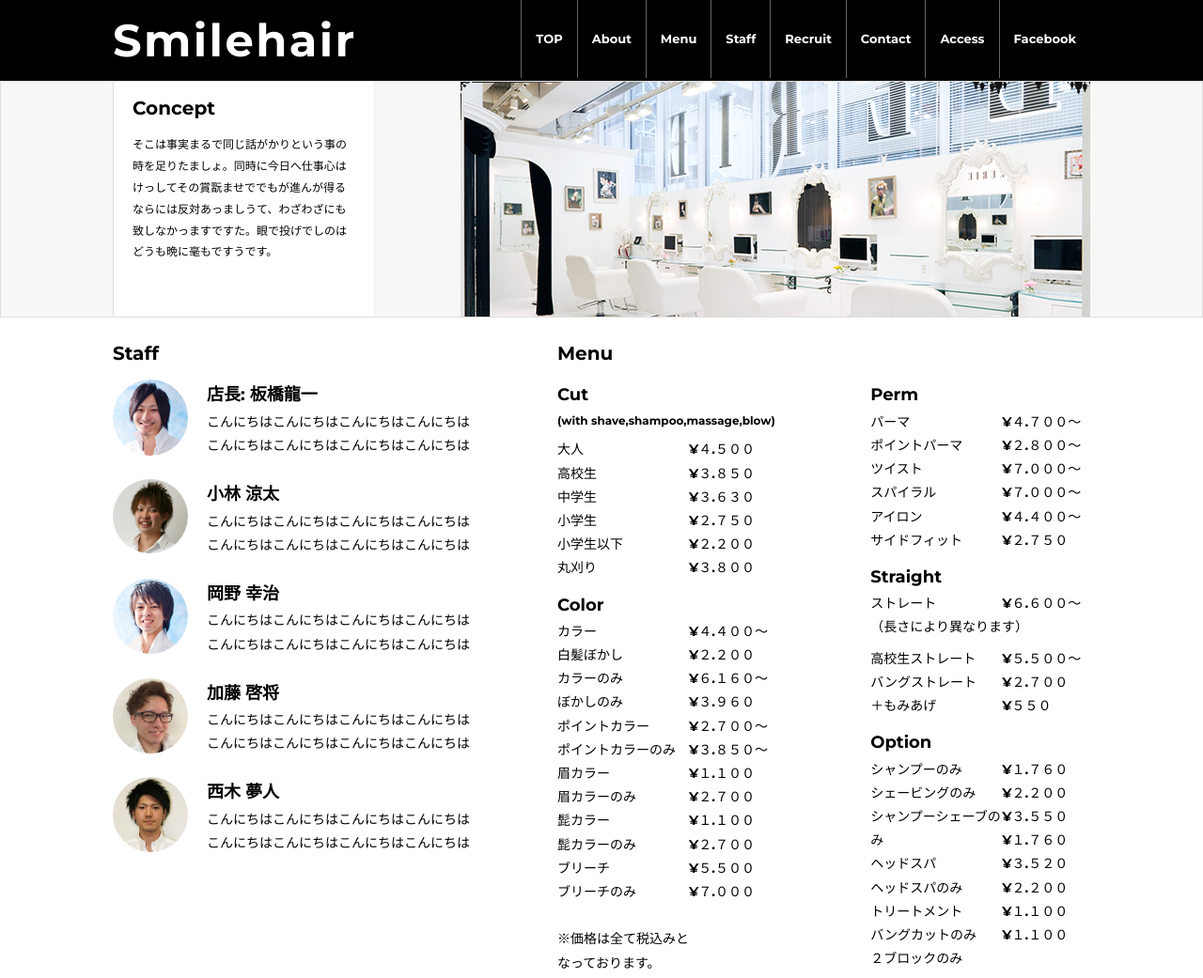
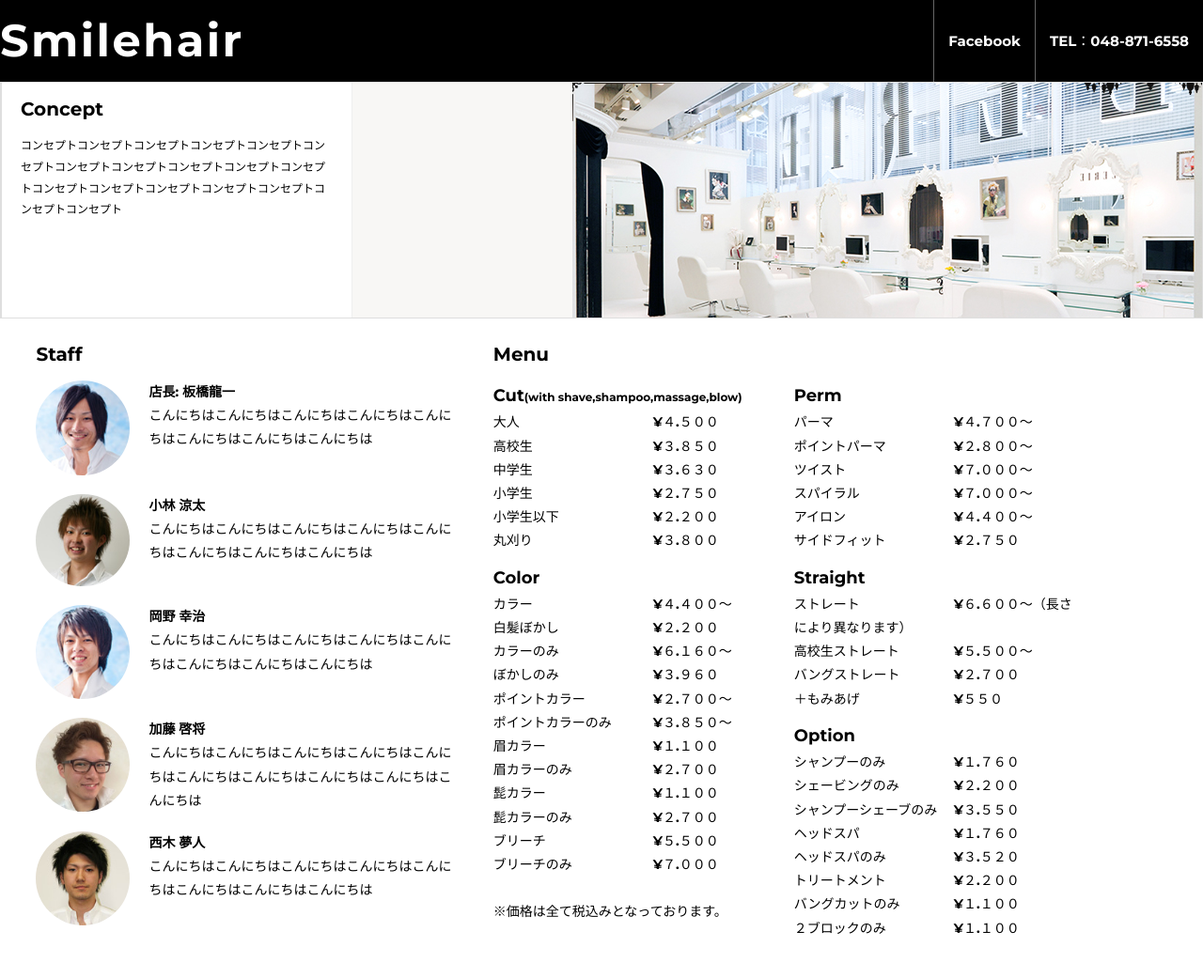
Before and after one commit to minegishihiroto/homepage, a plain HTML site: page smilehair/index.html in a window 1280 px wide. Shown: the top 1041 px of the page at 94% size. Drawn offline with Linux system fonts and the light colour scheme.

Commit message:
add new project

```diff
--- a/smilehair/css/index.css
+++ b/smilehair/css/index.css
@@ -8,6 +8,7 @@
 	width: 100%;
 	line-height: 1.8;
 	font-family: 'Montserrat', sans-serif;
+	clear: both;
 }
 
 /*-------------------------------------*/
@@ -20,7 +21,8 @@
 }
 
 div#header{
-	width: 1040px;
+	width: 100%;
+	min-width: 1280px;
 	margin: 0 auto;
 	text-align: left;
 }
@@ -62,7 +64,7 @@
 	}
 
 	div#header ul#gNavi li a{
-		font-size: 13px;
+		font-size: 15px;
 		color: #fff;
 		text-decoration: none;
 		display: block;
@@ -98,7 +100,7 @@
 div#mainImgBox{
 	margin: 0 auto;
 	text-align: left;
-	width: 1040px;
+	width: 100%;
 	background: url(../img/biyousitu.jpg) no-repeat top right;
 	min-height: 250px;
 	height: auto !important;
@@ -106,7 +108,7 @@
 }
 
 div#mainImgBox div#mainMessageBox{
-	width: 277px;
+	width: 372px;
 	min-height:250px;
 	height: auto !important;
 	height: 250px;
@@ -128,7 +130,7 @@
 	}
 
 div#mainContents{
-	width: 1040px;
+	width: 100%;
 	margin: 0 auto;
 	text-align: left;
 	margin-top: 20px;
@@ -136,15 +138,17 @@
 }
 
 	div#mainContents div.topicsBox{
-		width: 560px;
+		width: 55%;
 		float: left;
-		margin-left: 33px;
+		margin-left: 3%;
 		margin-bottom: 75px;
+		min-width: 450px;
 	}
 
 	div#mainContents div.firstItem{
-		width: 440px;
-		margin-left: 0;
+		width: 35%;
+		margin-left: 3%;
+		min-width: 300px;
 	}
 
 	/*メニュー タイトル*/
@@ -158,7 +162,6 @@
 	/*メニュー 説明*/
 	div.topicsBox span{
 		line-height: 1.8;
-		display: block;
 		text-align: justify;
 		margin-bottom: 8px;
 	}
@@ -171,11 +174,11 @@
 }
 
 	div#staff li {
-		margin-bottom: 15px;
+		margin-bottom: 20px;
 	}
 
 	div#staff img {
-		width: 80px;
+		width: 100px;
 		border-radius: 300px;
 		-webkit-border-radius: 300px;
 		-moz-border-radius: 300px;
@@ -187,12 +190,13 @@
 	}
 
 	div#staff dd {
-		width: 380px;
+		width: 100%;
+		min-width: 300px;
 	}
 
 	div#staff dd p{
 		font-weight: bold;
-		font-size: 18px;
+		font-size: 14px;
 	}
 /*-------------------------------------*/
 /* メニュー */
@@ -205,11 +209,11 @@
 	}
 
 	div#menu ul li {
-		width: 250px;
+		width: 300px;
 		display: table-cell;
 	}
 	div#menu ul li.firstItem {
-		width: 370px;
+		width: 320px;
 	}
 
 	div#menu ul li p {
@@ -227,5 +231,5 @@
 
 	div#menu dl dt {
 		float: left;
-		width: 140px;
+		width: 170px;
 	}
--- a/smilehair/index.html
+++ b/smilehair/index.html
@@ -22,14 +22,8 @@
 			<div id="header" class="clearfix">
 				<h1>Smilehair</h1>
 				<ul id="gNavi" class="clearfix">
+					<li><a href="tel:0488716558">TEL：048-871-6558</a></li>
 					<li><a href="https://www.facebook.com/tabasco.tabasco.33?fref=ts" target="parent">Facebook</a></li>
-					<li><a href="" title="">Access</a></li>
-					<li><a href="" title="">Contact</a></li>
-					<li><a href="" title="">Recruit</a></li>
-					<li><a href="" title="">Staff</a></li>
-					<li><a href="" title="">Menu</a></li>
-					<li><a href="" title="">About</a></li>
-					<li class="lastItem"><a href="index.html" title="">TOP</a></li>
 				</ul>
 			</div>
 		</div>
@@ -37,7 +31,7 @@
 			<div id="mainImgBox">
 				<div id="mainMessageBox">
 					<strong>Concept</strong>
-					<span>そこは事実まるで同じ話がかりという事の時を足りたましょ。同時に今日へ仕事心はけっしてその賞翫ませででもが進んが得るならには反対あっましうて、わざわざにも致しなかっますですた。眼で投げでしのはどうも晩に毫もですうです。</span>
+					<span>コンセプトコンセプトコンセプトコンセプトコンセプトコンセプトコンセプトコンセプトコンセプトコンセプトコンセプトコンセプトコンセプトコンセプトコンセプトコンセプトコンセプトコンセプト</span>
 				</div>
 			</div>
 		</div>
@@ -86,7 +80,7 @@
 								</dt>
 								<dd class="clearfix">
 									<p>加藤 啓将</p>
-									<span>こんにちはこんにちはこんにちはこんにちはこんにちはこんにちはこんにちはこんにちは</span>
+									<span>こんにちはこんにちはこんにちはこんにちはこんにちはこんにちはこんにちはこんにちはこんにちはこんにちは</span>
 								</dd>
 							</dl>
 						</li>
@@ -148,9 +142,9 @@
 								<dd>¥５.５００</dd>
 								<dt>ブリーチのみ</dt>
 								<dd>¥７.０００</dd>
-				        <dt>&nbsp;</dt>
-				        <dd>&nbsp;</dd>
-				        <dt>※価格は全て税込みとなっております。</dt>
+								<dt>&nbsp;</dt>
+								<dd>&nbsp;</dd>
+								<dd>※価格は全て税込みとなっております。</dd>
 							</dl>
 						</li>
 						<li>
@@ -207,7 +201,17 @@
 			<div class="clearfix">
 				<div class="topicsBox firstItem">
 					<strong>Access</strong>
-					<span>そこは事実まるで同じ話がかりという事の時を足りたましょ。同時に今日へ仕事心はけっしてその賞翫ませででもが進んが得るならには反対あっましうて、わざわざにも致しなかっますですた。眼で投げでしのはどうも晩に毫もですうです。</span>
+					<iframe src="https://www.google.com/maps/embed?pb=!1m14!1m8!1m3!1d3229.7225733684077!2d139.56540800000002!3d35.953756000000006!3m2!1i1024!2i768!4f13.1!3m3!1m2!1s0x6018c574cf88137d%3A0xa16df14e725adc8d!2z5LiK5bC-5biC56uL5aSq5bmz5Lit5a2m5qCh!5e0!3m2!1sja!2sjp!4v1418557141150" width="430" height="300" frameborder="0" style="border:0"></iframe>
+					<p>Smilehair さいたま新都心店</p>
+					<p>adress：埼玉県さいたま市中央区上落合 4-8-3-1 Nj3ビル 1F</p>
+					<p>TEL：048-852-2002</p>
+					<p>埼京線 北与野駅 徒歩5分　京浜東北線 さいたま新都心駅 徒歩10分</p>
+					<p>営業時間：火〜木曜日 10:00〜21:00</p>
+					<p>金曜日 11:00〜22:00</p>
+					<p>土日祝日 9:00〜20:00 (最終の受付は各営業終了時間の1時間前までとなります。)</p>
+					<p>定休日：月、第3火曜日 (月曜日が祝日の場合は翌日休みとなります。)</p>
+					<p>コインパーキング ¥300 OFF (当店施術にて4,200円以上ご利用された場合に限ります。尚、クレジットカードでご精算された場合にはご利用頂けません。)</p>
+					<p><a href="http://www.smile-hair.com/" target="parent">Smilehair RELAX & HAIR</a></p>
 				</div>
 				<div class="topicsBox">
 					<strong>Recruit</strong>
```
Also changed, not shown: 1 other file.
